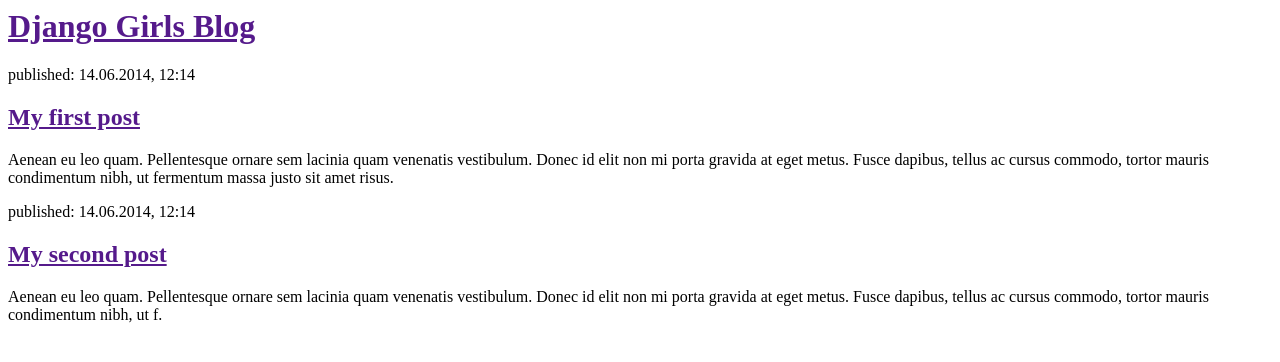
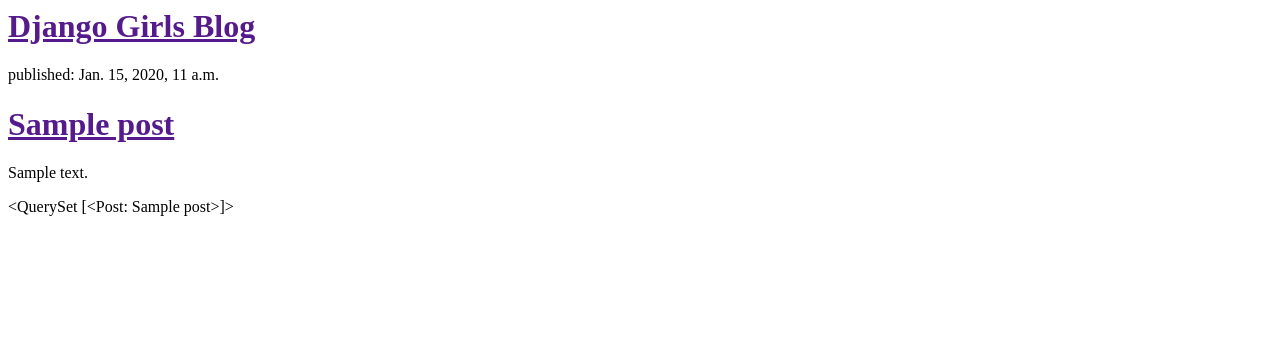
Before and after one commit to kk-p/django, a Django app: template blog/templates/blog/post_list.html in a window 1280 px wide. Shown: the top 362 px of the page. Run offline with Django 3.2, Linux system fonts and the light colour scheme; the template is opened without the code that fills it: values that come from a table or form of the project are taken from there, others are empty; tables that the repository leaves empty hold one stand-in row (values such as "Sample post").

Commit message:
Modified templates to display posts from databases

```diff
--- a/blog/models.py
+++ b/blog/models.py
@@ -20,3 +20,9 @@ class Post(models.Model):
     def __str__(self):
         return self.title
 # Create your models here.
+
+
+#controller = settings.py und urls.py
+#models = wie die datenbank
+#views = was
+#templates = wie
--- a/blog/templates/blog/post_list.html
+++ b/blog/templates/blog/post_list.html
@@ -7,16 +7,14 @@
             <h1><a href="">Django Girls Blog</a></h1>
         </div>
 
+        {% for post in posts %}
         <div>
-            <p>published: 14.06.2014, 12:14</p>
-            <h2><a href="">My first post</a></h2>
-            <p>Aenean eu leo quam. Pellentesque ornare sem lacinia quam venenatis vestibulum. Donec id elit non mi porta gravida at eget metus. Fusce dapibus, tellus ac cursus commodo, tortor mauris condimentum nibh, ut fermentum massa justo sit amet risus.</p>
+            <p>published: {{ post.published_date }}</p>
+            <h1><a href="">{{ post.title }}</a></h1>
+            <p>{{ post.text|linebreaks }}</p>
+            {{posts}}
         </div>
+        {% endfor %}
 
-        <div>
-            <p>published: 14.06.2014, 12:14</p>
-            <h2><a href="">My second post</a></h2>
-            <p>Aenean eu leo quam. Pellentesque ornare sem lacinia quam venenatis vestibulum. Donec id elit non mi porta gravida at eget metus. Fusce dapibus, tellus ac cursus commodo, tortor mauris condimentum nibh, ut f.</p>
-        </div>
     </body>
 </html>
--- a/blog/views.py
+++ b/blog/views.py
@@ -1,7 +1,11 @@
 from django.shortcuts import render
+from djang.utils import timezone
+from .models import Post
+
 
 # Create your views here.
 
 
 def post_list(request):
-    return render(request, 'blog/post_list.html', {})
+    posts = Post.objects.filter(published_date__lte=timezone.now()).order_by('published_date')
+    return render(request, 'blog/post_list.html', {'posts':posts})
```
